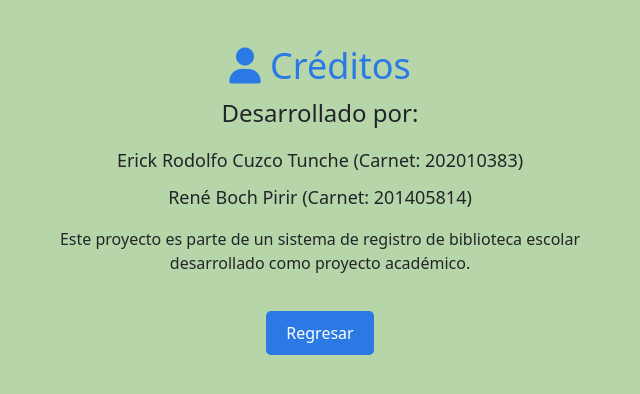
After one commit to Erickcuzco98/proyectofinalpp2023, a CodeIgniter 4 app: the page made by app/Views/creditos.php in a window 1280 px wide. The commit adds this page. Shown: the top 394 px of the page, without its empty margins (320-960 px from the left). Run offline with PHP 8.4 and a stand-in for CodeIgniter, Linux system fonts and the light colour scheme; the template is opened without the code that fills it, so the values that code supplies are empty; some libraries are stand-ins or nearby versions.

Commit message:
Correciones en vista login y creación de creditos

```diff
--- a/app/Config/Routes.php
+++ b/app/Config/Routes.php
@@ -77,3 +77,5 @@ $routes->post('guardarLibro','ControllerLibros::guardarLibro');
 $routes->get('eliminarLibro/(:num)', 'ControllerLibros::eliminarLibro/$1');
 $routes->get('verLibro/(:num)', 'ControllerLibros::verLibro/$1');
 $routes->post('actualizarLibro','ControllerLibros::actualizarLibro');
+
+$routes->get('creditos','ControllerCreditos::creditos');
--- /dev/null
+++ b/app/Views/creditos.php
@@ -0,0 +1,66 @@
+<!DOCTYPE html>
+<html lang="es">
+<head>
+    <meta charset="UTF-8">
+    <meta name="viewport" content="width=device-width, initial-scale=1.0">
+    <title>Créditos</title>
+    <link rel="stylesheet" href="https://cdn.jsdelivr.net/npm/bootstrap@5.3.2/dist/css/bootstrap.min.css">
+    <link rel="stylesheet" href="https://cdn.jsdelivr.net/npm/font-awesome@6.3.0/css/all.min.css">
+    <style>
+        .container {
+            text-align: center;
+            max-width: 600px;
+            margin: 0 auto;
+            padding: 20px;
+        }
+
+        h1 {
+            font-size: 36px;
+            color: #2a79e4;
+        }
+
+        .creditos {
+            font-size: 24px;
+        }
+
+        ul {
+            list-style: none;
+            padding: 0;
+        }
+
+        li {
+            font-size: 18px;
+            margin: 10px 0;
+        }
+
+        body {
+            background-color: #b6d6a9;
+        }
+
+        .btn-regresar {
+            margin-top: 20px;
+            padding: 10px 20px;
+            background-color: #2a79e4;
+            color: white;
+            border: none;
+            border-radius: 5px;
+        }
+    </style>
+</head>
+<body>
+    <div class="container">
+        <h1 class="mt-4"><i class="fas fa-user"></i> Créditos</h1>
+
+        <p class="creditos">Desarrollado por:</p>
+        <ul>
+            <li>Erick Rodolfo Cuzco Tunche (Carnet: 202010383)</li>
+            <li>René Boch Pirir (Carnet: 201405814)</li>
+        </ul>
+
+        <p>Este proyecto es parte de un sistema de registro de biblioteca escolar desarrollado como proyecto académico.</p>
+        <a href="./" class="btn btn-regresar">Regresar</a>
+    </div>
+    <script src="https://cdn.jsdelivr.net/npm/bootstrap@5.3.1/dist/js/bootstrap.bundle.min.js" integrity="sha384-HwwvtgBNo3bZJJLYd8oVXjrBZt8cqVSpeBNS5n7C8IVInixGAoxmnlMuBnhbgrkm" crossorigin="anonymous"></script>
+    <script src="https://kit.fontawesome.com/33337d547b.js" crossorigin="anonymous"></script>
+</body>
+</html>
```
Also changed, not shown: app/Controllers/ControllerCreditos.php (added, +12 -0 lines), app/Views/login.php (+22 -6 lines), app/Views/actualizar_libro.php (line endings or trailing spaces).
